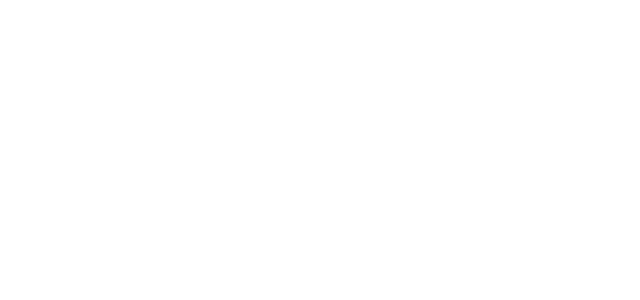
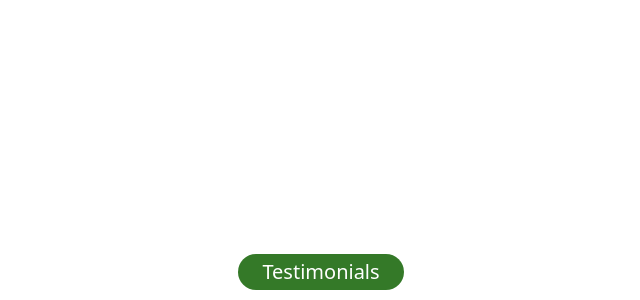
Before and after one commit to Vinod-Mendis/sen-solar, a Next.js app: page / in a window 1280 px wide. Shown: the part 4414-4714 px from the top of the page, without its empty margins (319-959 px from the left). Built offline with nearby package versions, Linux system fonts and the light colour scheme.

Commit message:
update testimonials

```diff
--- a/src/app/page.js
+++ b/src/app/page.js
@@ -3,6 +3,7 @@
 import Benefits from "./components/landing/Benefits";
 import Hero from "./components/landing/Hero";
 import ScrollAnimation from "./components/ScrollAnimation";
+import TestimonialCarousel from "./components/TestimonialCarousel";
 
 export default function Home() {
   return (
@@ -10,7 +11,7 @@
       <Hero />
       <Benefits/>
       <ScrollAnimation/>
-      <Benefits/>
+  <TestimonialCarousel/>
     </div>
   );
 }
```
